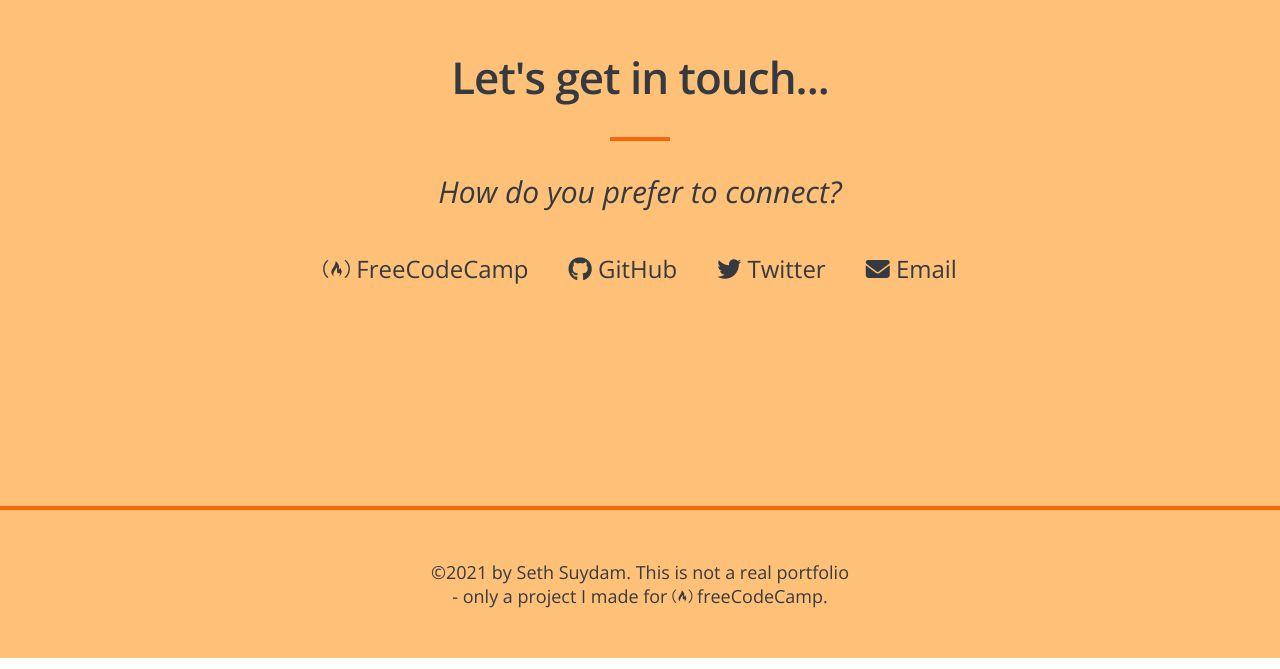
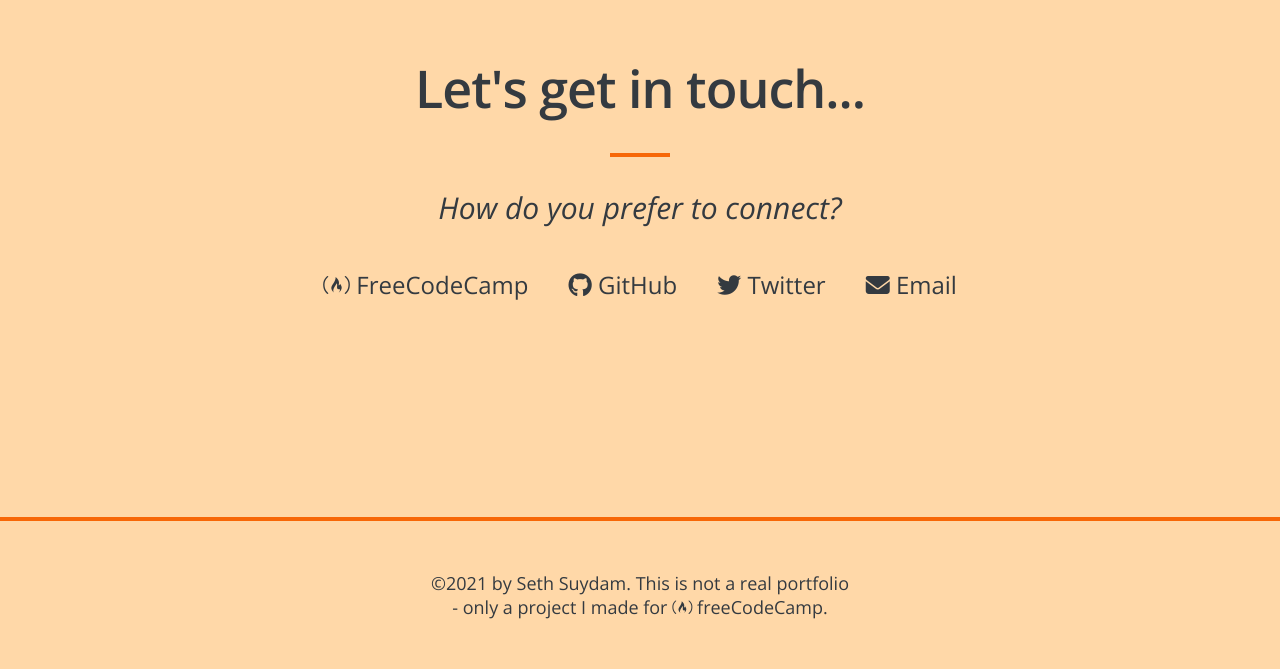
Before and after one commit to orionseth/fccproject-5-portfolio, a plain HTML site: page index.html in a window 1280 px wide. Shown: the part 2062-2731 px from the top of the page. Drawn offline with nearby package versions, Linux system fonts and the light colour scheme.

Commit message:
changed color and size

```diff
--- a/style.css
+++ b/style.css
@@ -84,7 +84,7 @@ body {
 }
 
 .section__title {
-  font-size: 4.4rem;
+  font-size: 5.2rem;
   font-weight: 600;
   letter-spacing: -1px;
   text-align: center;
@@ -109,7 +109,7 @@ body {
 
 /* PROJECTS SECTION */
 .section--projects {
-  background-color: #ffd8a8;
+  background-color: #f8f9fa;
 }
 
 /* PROJECTS GRID */
@@ -131,6 +131,7 @@ body {
   background-color: #495057;
   color: #f0f0f0;
   transition: transform 0.2s ease-out;
+  box-shadow: 0 2px 10px 0 rgba(0, 0, 0, 0.5);
 }
 
 .project:hover .project__title--code {
@@ -161,7 +162,7 @@ body {
 
 /* CONTACT SECTION */
 .section--contact {
-  background-color: #ffc078;
+  background-color: #ffd8a8;
   height: 60vh;
   display: flex;
   flex-direction: column;
@@ -192,7 +193,7 @@ body {
 /* FOOTER */
 .footer {
   padding: 5rem 2rem;
-  background-color: #ffc078;
+  background-color: #ffd8a8;
   border-top: 4px solid var(--main-orange);
   text-align: center;
 }
```
